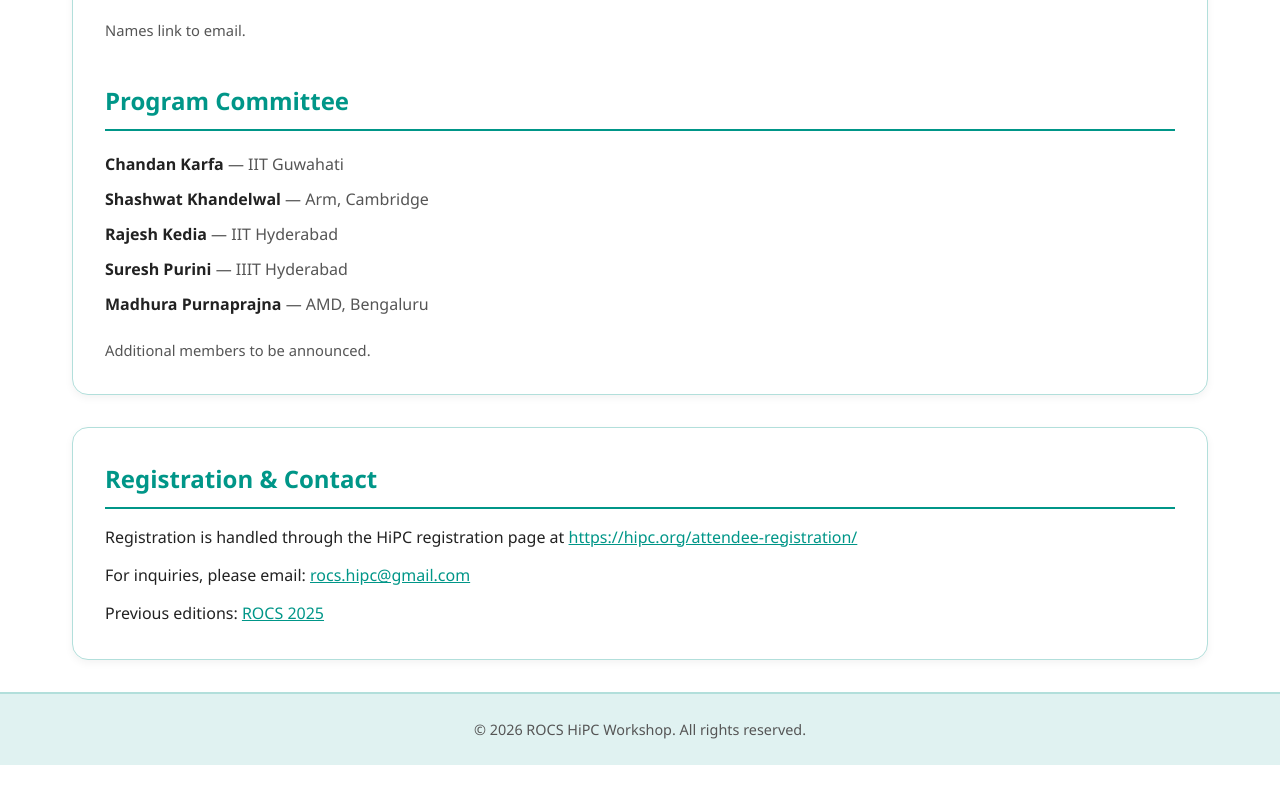
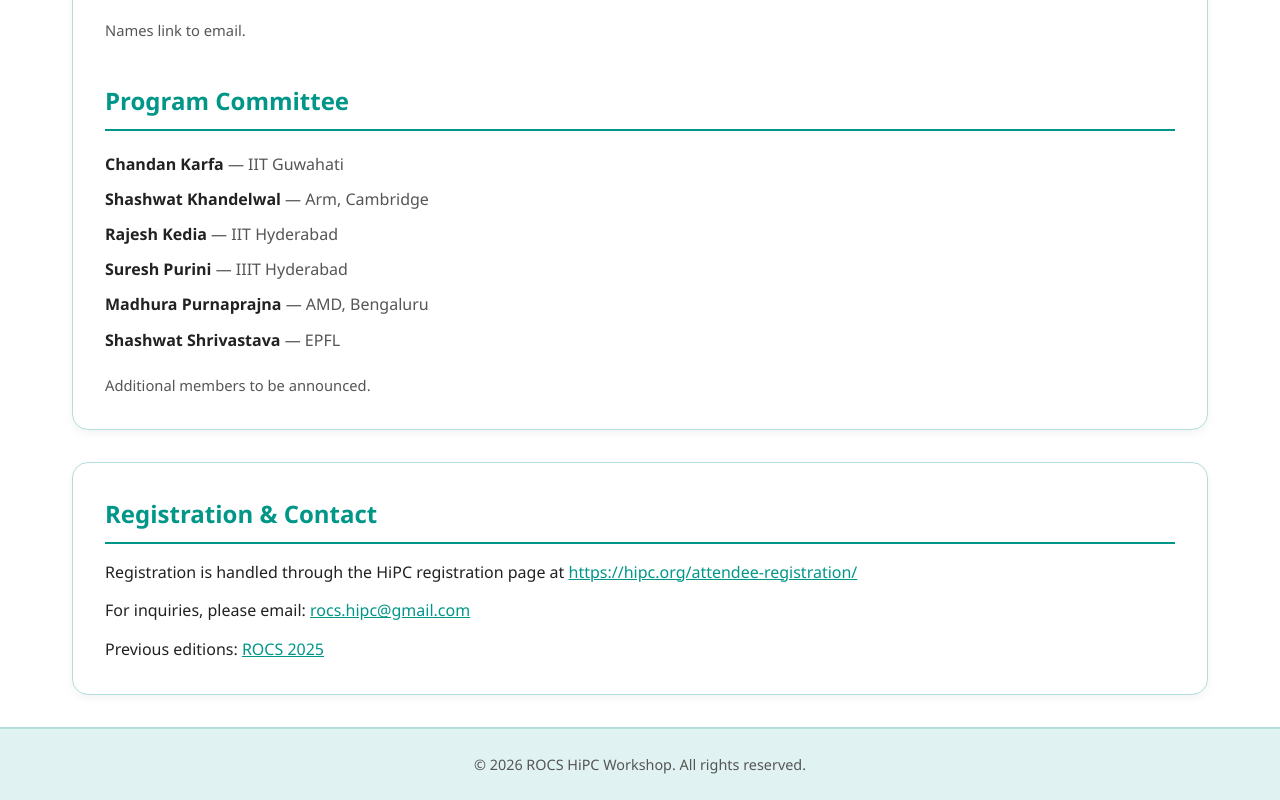
Before and after one commit to rocs-hipc/2026, a plain HTML site: page index.html in a window 1280 px wide. Shown: the part 3732-4532 px from the top of the page. Before the commit the page ends 4497 px from the top, so only its background shows below. Drawn offline with Linux system fonts and the light colour scheme.

Commit message:
Add Shashwat Shrivastava to the program committee
Co-Authored-By: Claude Opus 5 (1M context) <noreply@anthropic.com>

```diff
--- a/index.html
+++ b/index.html
@@ -344,6 +344,10 @@
           <strong>Madhura Purnaprajna</strong>
           <span class="affil">— AMD, Bengaluru</span>
         </li>
+        <li>
+          <strong>Shashwat Shrivastava</strong>
+          <span class="affil">— EPFL</span>
+        </li>
       </ul>
       <p class="note">Additional members to be announced.</p>
     </section>
```
